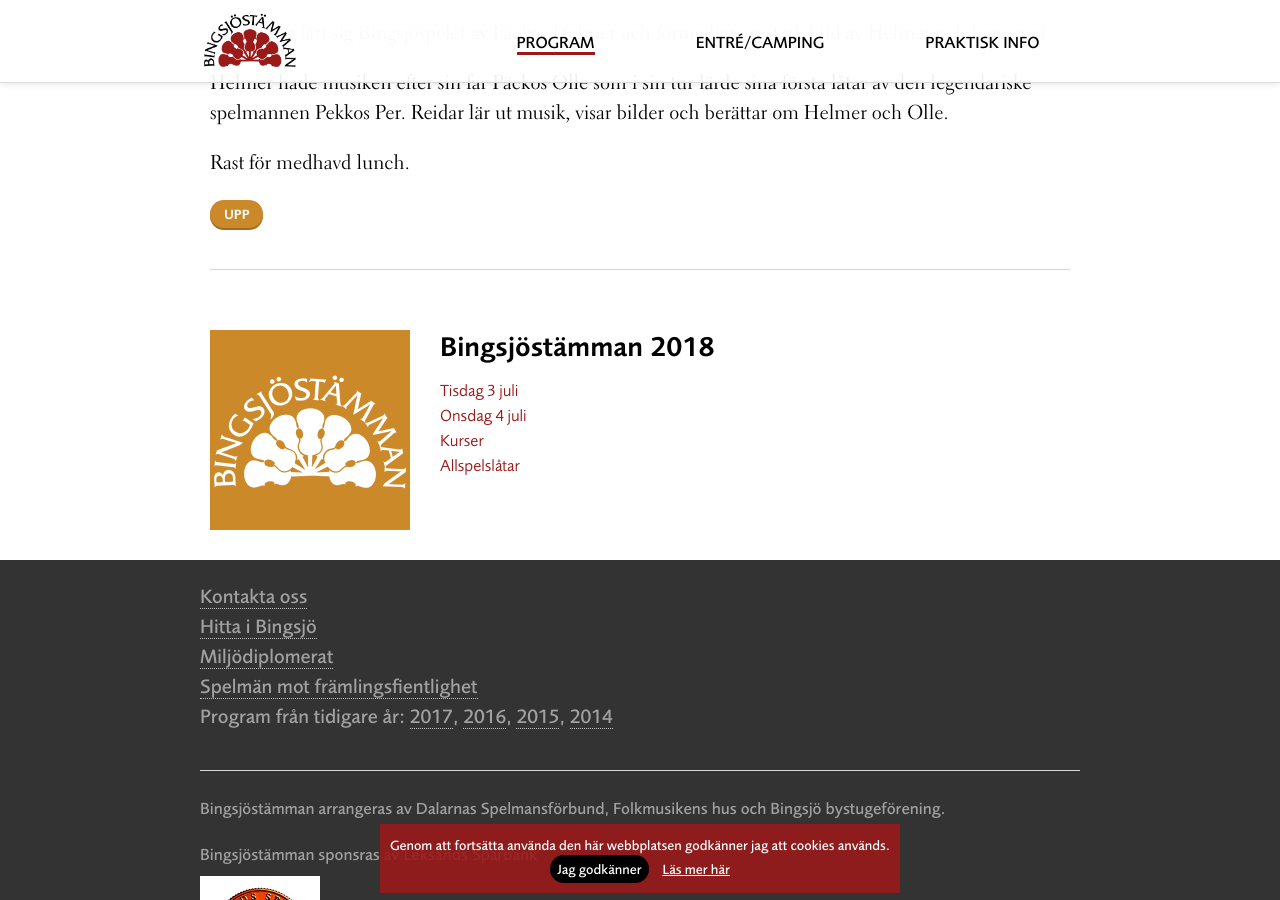
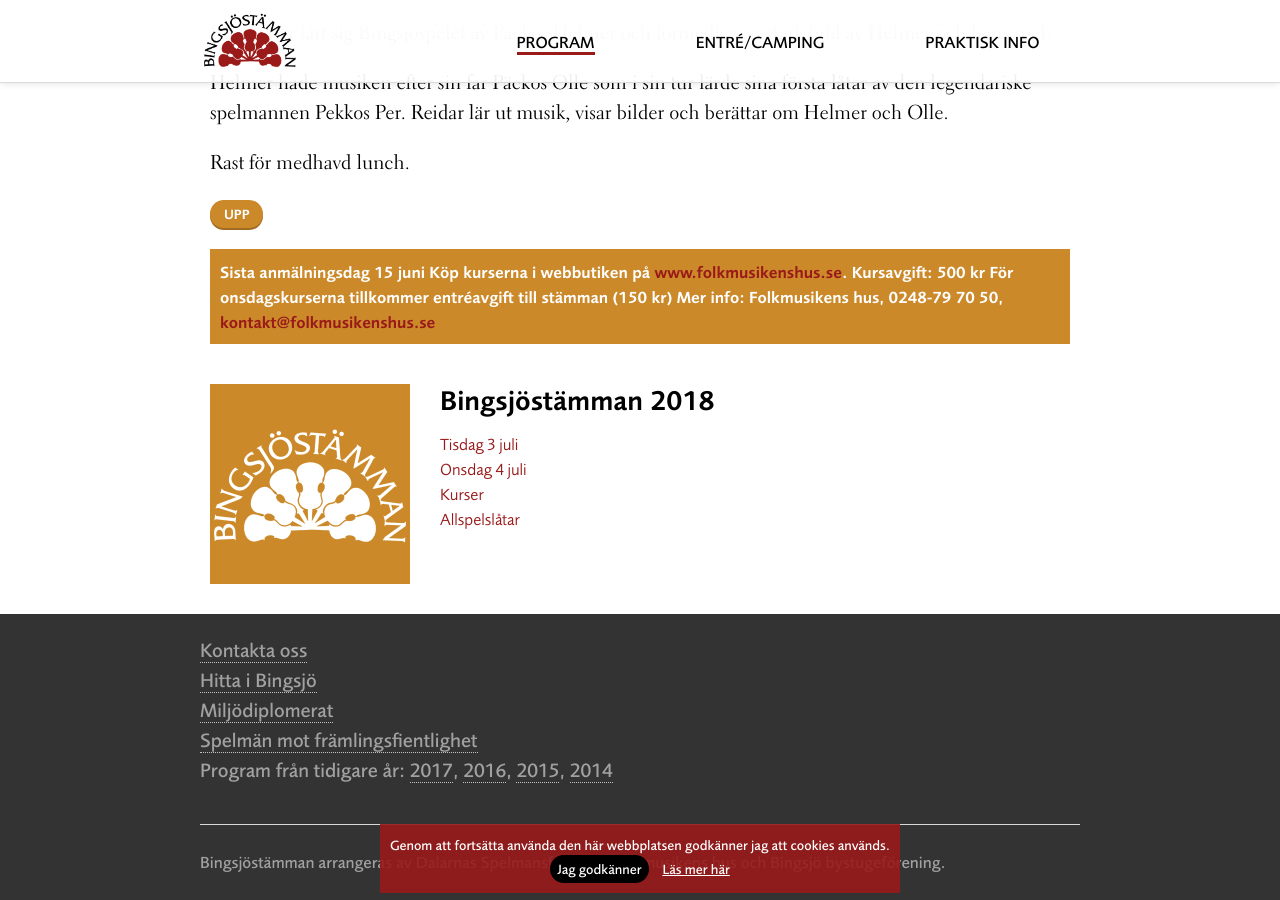
Before and after one commit to bingsjostamman/bingsjostamman.github.io, a Jekyll site: the page built from 2018/kurser.md, in a window 1280 px wide and 900 px high, scrolled down 2371 px. Built offline with Jekyll 4.4.1, drawn with Linux system fonts in a browser that asks for light colours.

Commit message:
Added contact info to classes

```diff
--- a/2018/kurser.md
+++ b/2018/kurser.md
@@ -92,6 +92,13 @@
 [Upp](#kurser-i-bingsj)
 {: .to-top}
 
-----
+
+>Sista anmälningsdag 15 juni
+>Köp kurserna i webbutiken på [www.folkmusikenshus.se](http://www.folkmusikenshus.se).
+>Kursavgift: 500 kr
+>För onsdagskurserna tillkommer entréavgift till stämman (150 kr)
+>Mer info: Folkmusikens hus, 0248-79 70 50, [kontakt@folkmusikenshus.se](mailto:kontakt@folkmusikenshus.se)
+{: .island}
+
 
 </div>
```
Also changed, not shown: _log.md (+6 -2 lines).
